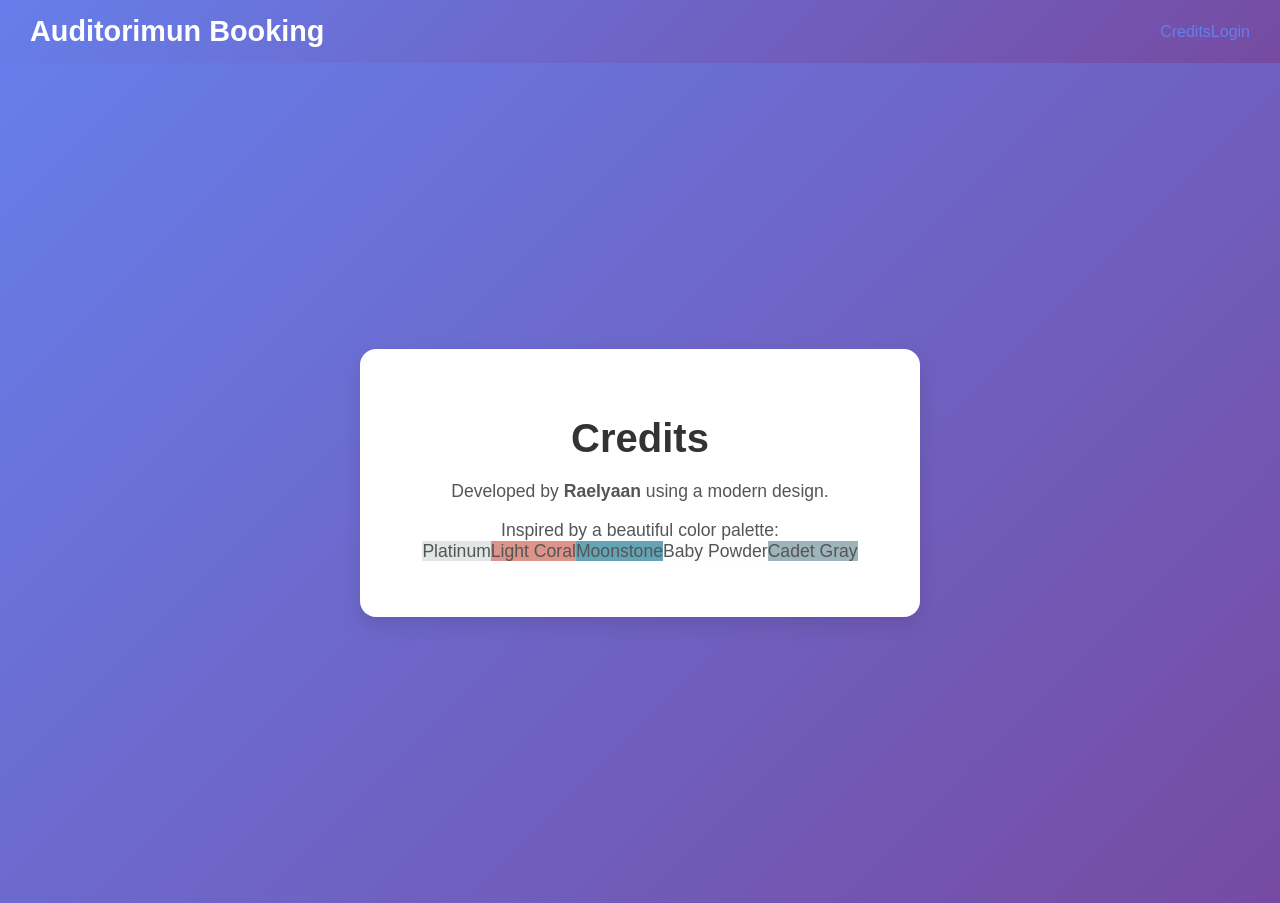
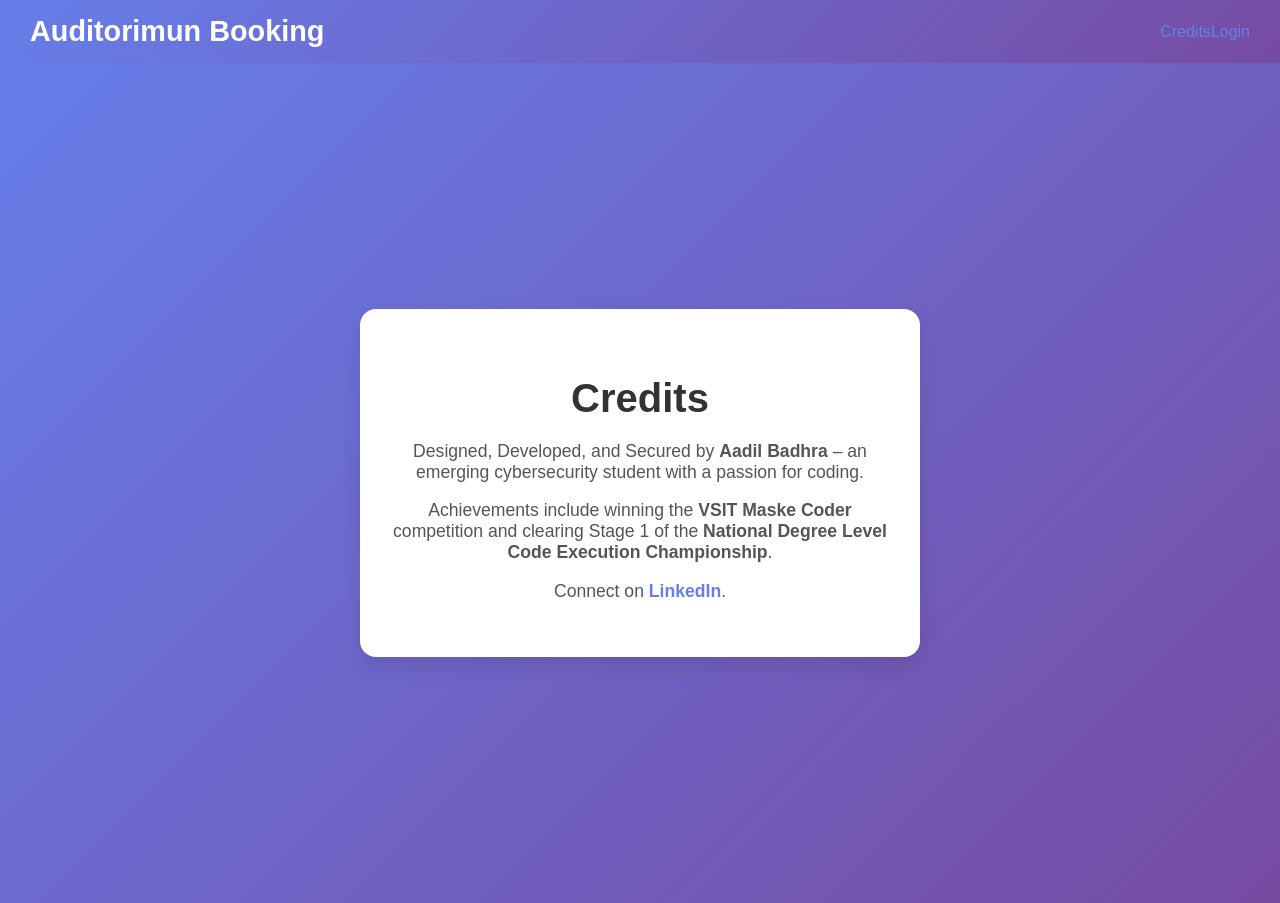
Before and after one commit to Plug0007/auditoriumfrontend, a React (Create React App) app: page /credits in a window 1280 px wide. Built offline with nearby package versions, Linux system fonts and the light colour scheme.

Commit message:
Update Credits.js

```diff
--- a/src/components/Credits.js
+++ b/src/components/Credits.js
@@ -7,16 +7,20 @@ const Credits = () => {
       <div className="credits-card">
         <h1>Credits</h1>
         <p>
-          Developed by <strong>Raelyaan</strong> using a modern design.
+          Designed, Developed, and Secured by <strong>Aadil Badhra</strong> – an emerging cybersecurity student with a passion for coding.
         </p>
         <p>
-          Inspired by a beautiful color palette:
-          <br />
-          <span className="color-sample" style={{ background: '#E1E6E7' }}>Platinum</span>
-          <span className="color-sample" style={{ background: '#DC9389' }}>Light Coral</span>
-          <span className="color-sample" style={{ background: '#63A4B7' }}>Moonstone</span>
-          <span className="color-sample" style={{ background: '#FDFEFC' }}>Baby Powder</span>
-          <span className="color-sample" style={{ background: '#9EB4BB' }}>Cadet Gray</span>
+          Achievements include winning the <strong>VSIT Maske Coder</strong> competition and clearing Stage 1 of the <strong>National Degree Level Code Execution Championship</strong>.
+        </p>
+        <p>
+          Connect on{' '}
+          <a
+            href="https://www.linkedin.com/in/aadil-badhra-9082123239a"
+            target="_blank"
+            rel="noopener noreferrer"
+          >
+            LinkedIn
+          </a>.
         </p>
       </div>
     </div>
```
